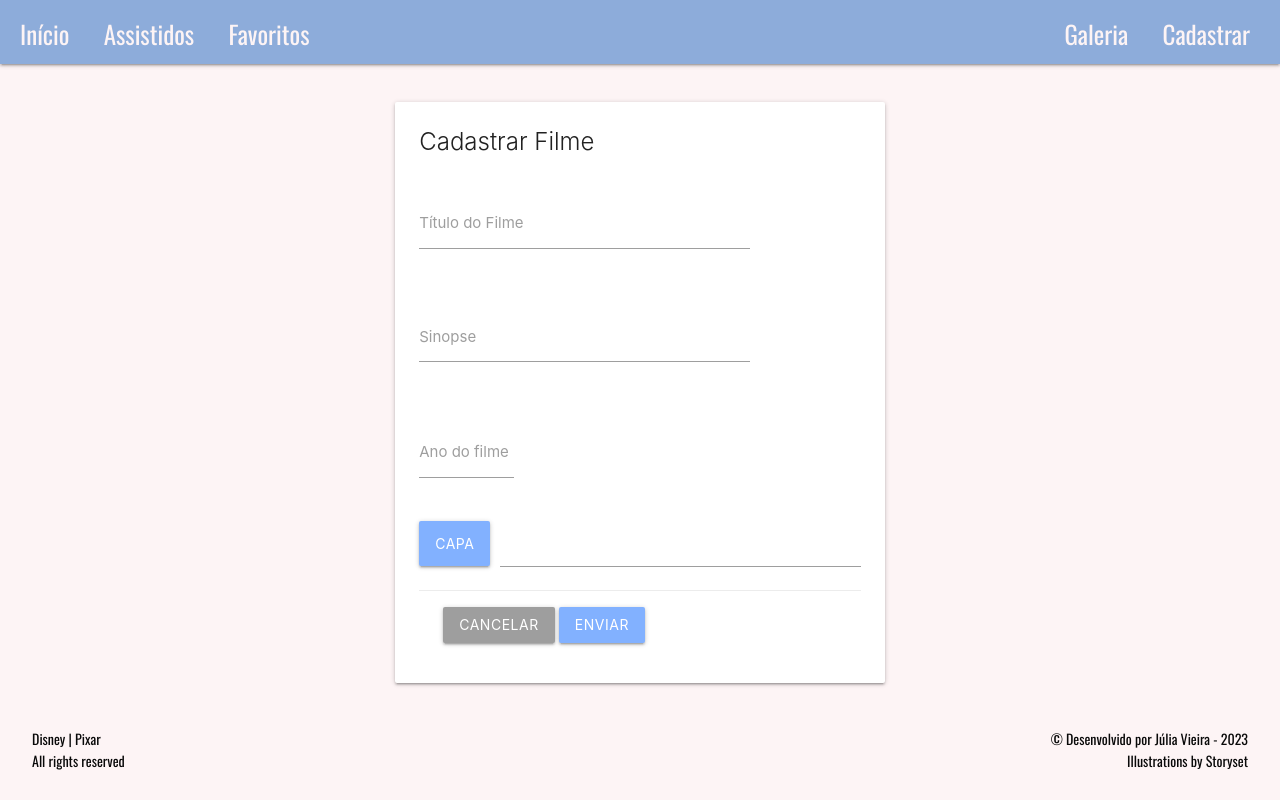
After one commit to Lia-Moon/Pink-Catalog, a PHP site: page /cadastrar.php in a window 1280 px wide. The commit adds this page. Run offline with PHP 8.4, Linux system fonts and the light colour scheme.

Commit message:
Início de estudos de framework e alteração para PHP

```diff
--- /dev/null
+++ b/cabecalho.php
@@ -0,0 +1,21 @@
+<!DOCTYPE html>
+<html lang="en">
+
+<head>
+    <meta charset="UTF-8">
+    <meta http-equiv="X-UA-Compatible" content="IE=edge">
+    <meta name="viewport" content="width=device-width, initial-scale=1.0">
+    <title>Pixar Cartoons</title>
+
+    <link rel="icon" type="image/x-icon" href="./assets/favicon-.ico">
+    <link rel="stylesheet" href="./styles/reset.css">
+    <link rel="stylesheet" href="./styles/style.css">
+
+    <!-- Compiled and minified CSS -->
+    <link rel="stylesheet" href="https://cdnjs.cloudflare.com/ajax/libs/materialize/1.0.0/css/materialize.min.css">
+
+    <!-- Compiled and minified JavaScript -->
+    <script src="https://cdnjs.cloudflare.com/ajax/libs/materialize/1.0.0/js/materialize.min.js"></script>
+    <link href="https://fonts.googleapis.com/icon?family=Material+Icons" rel="stylesheet">
+
+</head>
--- /dev/null
+++ b/cadastrar.php
@@ -0,0 +1,78 @@
+<?php include "cabecalho.php" ?>
+
+<body>
+    <header> <!-- *********************************************** HEADER ***************************************************** -->
+        <nav class="navegacao">
+            <div class="navegacao__esquerda">
+                <a href="galeria.php">Início</a>
+                <a href="#">Assistidos</a>
+                <a href="#">Favoritos</a>
+            </div>
+            <div class="navegacao__direita">
+                <a href="galeria.php">Galeria</a>
+                <a href="cadastrar.php">Cadastrar</a>
+            </div>
+        </nav>
+
+        <div class="row">
+            <div class="col s6 offset-s3">
+                <div class="card">
+                    <div class="card-content">
+                        <span class="card-title">Cadastrar Filme</span>
+
+                        <!-- input do título -->
+                        <div class="row">
+                            <div class="input-field col s12">
+                                <input id="titulo-filme" type="text" class="validate" required>
+                                <label for="titulo-filme">Título do Filme</label>
+                            </div>
+                        </div>
+
+
+                        <!-- input da sinopse -->
+
+                        <div class="row">
+                            <div class="input-field col s12">
+                                <textarea id="sinopse" class="materialize-textarea"></textarea>
+                                <label for="sinopse">Sinopse</label>
+                            </div>
+                        </div>
+
+
+                        <!-- input do ano do filme -->
+                        <div class="row">
+                            <div class="input-field col s4">
+                                <input id="ano-filme" type="number" min="1900" max="2500" class="validate" required>
+                                <label for="ano-filme">Ano do filme</label>
+                            </div>
+                        </div>
+
+                        <div class="file-field input-field">
+                            <div class="btn blue accent-1">
+                                <span>Capa</span>
+                                <input type="file">
+                            </div>
+                            <div class="file-path-wrapper">
+                                <input class="file-path validate" type="text">
+                            </div>
+                        </div>
+
+                        <div class="card-action">
+                            <a href="galeria.php" class="waves-effect waves-light btn grey">Cancelar</a>
+                            <a href="#" class="waves-effect waves-light btn blue accent-1">Enviar</a>
+                        </div>
+                    </div>
+                </div>
+            </div>
+        </div>
+
+    </header>
+
+    <main> <!-- *********************************************** MAIN ***************************************************** -->
+
+    </main>
+</body>
+
+<?php include "footer.php" ?>
+
+</html>
--- /dev/null
+++ b/footer.php
@@ -0,0 +1,12 @@
+<footer>
+    <div class="copyright">
+        <div class="copyright__disney">
+            <p>Disney | Pixar</p>
+            <p>All rights reserved</p>
+        </div>
+        <div class="copyright__autoria__ilustracoes">
+            <p>&#169; Desenvolvido por Júlia Vieira - 2023</p>
+            <a href="https://storyset.com/">Illustrations by Storyset</a>
+        </div>
+    </div>
+</footer>
--- a/styles/style.css
+++ b/styles/style.css
@@ -15,7 +15,9 @@
 
 /*Logo color: #8DACDA (Blue)
 Cute pink color: #F487B6
-Rich back: #011627 (Black background?)*/
+Rich back: #011627 (Black background?)
+
+#82b1ff blue accent-1 (Cor usada nos botões)*/
 
 :root {
     --cor-principal: #8DACDA; /*Cor usada no título da página*/
@@ -31,17 +33,28 @@ body {
 }
 
 .navegacao {
-    text-align: left;
-    text-decoration: none;
-    padding: 10px 0 10px 20px;
-    margin-bottom: 20px;
+    display: grid;
+    grid-template-columns: 1fr 1fr;
+    padding: 0.1rem 0 3rem 20px;
+    margin-bottom: 10px;
     background-color: var(--cor-principal);
 }
 
+.navegacao__esquerda {
+    text-align: left;
+}
+
+.navegacao__direita {
+    text-align: right;
+}
+
 .navegacao a {
+
     font-family: var(--fonte-subtitulo);
     font-size: 25px;
     color: var(--cor-link-dark-background);
+    padding: 0 2rem 0 0;
+    text-decoration: none;
 }
 
 .navegacao a:visited {
@@ -57,12 +70,12 @@ body {
     grid-template-columns: 1fr 1fr; /*1fr = 1 fraction of the space*/
     grid-template-rows: 1fr;
     justify-content: center;
-    margin: auto;
+    margin: 20px auto;
     width: 60%;
 }
 
 .header__titulo--e--subtitulo {
-    margin: 25% auto;
+    margin: auto;
 }
 
 .header__titulo {
@@ -72,7 +85,6 @@ body {
     text-align: center;
     text-transform: uppercase;
     letter-spacing: 5px;
-    padding: 7px 0;
     transition: 2s;
 }
 
@@ -95,7 +107,6 @@ body {
     background-size: 200%;
     transition: all 0.5s;
     cursor: default;
-    margin: 13px 0;
 }
 
 .header__subtitulo:hover {
@@ -107,8 +118,14 @@ body {
     width: 400px;
 }
 
-.navegacao a {
-    text-decoration: none;
+.row {
+    width: 80%;
+    margin-top: 30px;
+}
+
+.material-icons {
+    color: #FFBF00;
+    vertical-align: middle;
 }
 
 .copyright {
@@ -121,7 +138,7 @@ body {
     grid-template-rows: 1fr;
     justify-content: center;
     margin: auto;
-    width: 80%;
+    width: 95%;
     padding: 10px 0;
 }
 
```
Also changed, not shown: galeria.php (added, +76 -0 lines), 1 other file.
